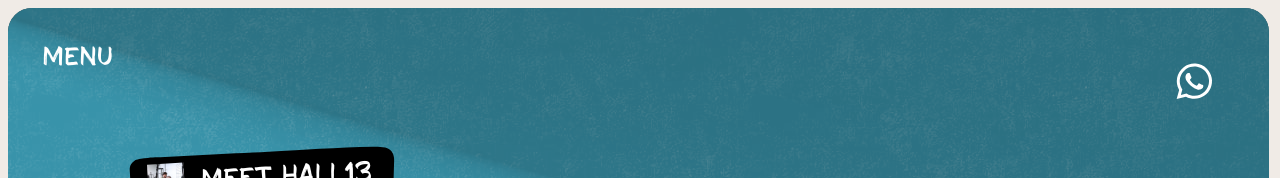
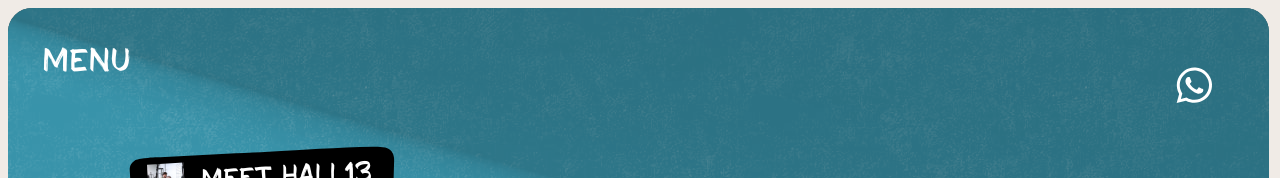
Before and after one commit to Artwalters/HallXIII, a Next.js app: page / in a window 1280 px wide. Shown: the top 178 px of the page. Built offline with nearby package versions, Linux system fonts and the light colour scheme.

Commit message:
Increase menu text size and align with WhatsApp icon
- Menu text 2.5em (matches WhatsApp icon size)
- Same padding on both for horizontal alignment

🤖 Generated with [Claude Code](https://claude.com/claude-code)

Co-Authored-By: Claude Opus 4.5 <noreply@anthropic.com>

```diff
--- a/app/components/Navigation.module.css
+++ b/app/components/Navigation.module.css
@@ -215,7 +215,7 @@
   font-family: var(--font-accent);
   letter-spacing: var(--letter-spacing-accent);
   font-weight: normal;
-  font-size: 2em;
+  font-size: 2.5em;
   color: var(--color-white);
   text-transform: lowercase;
   line-height: 1;
@@ -413,7 +413,7 @@
   cursor: pointer;
   background-color: transparent;
   border: none;
-  padding: 1em 1.25em 1.5em;
+  padding: 1.25em;
   display: flex;
   align-items: center;
   position: relative;
```
